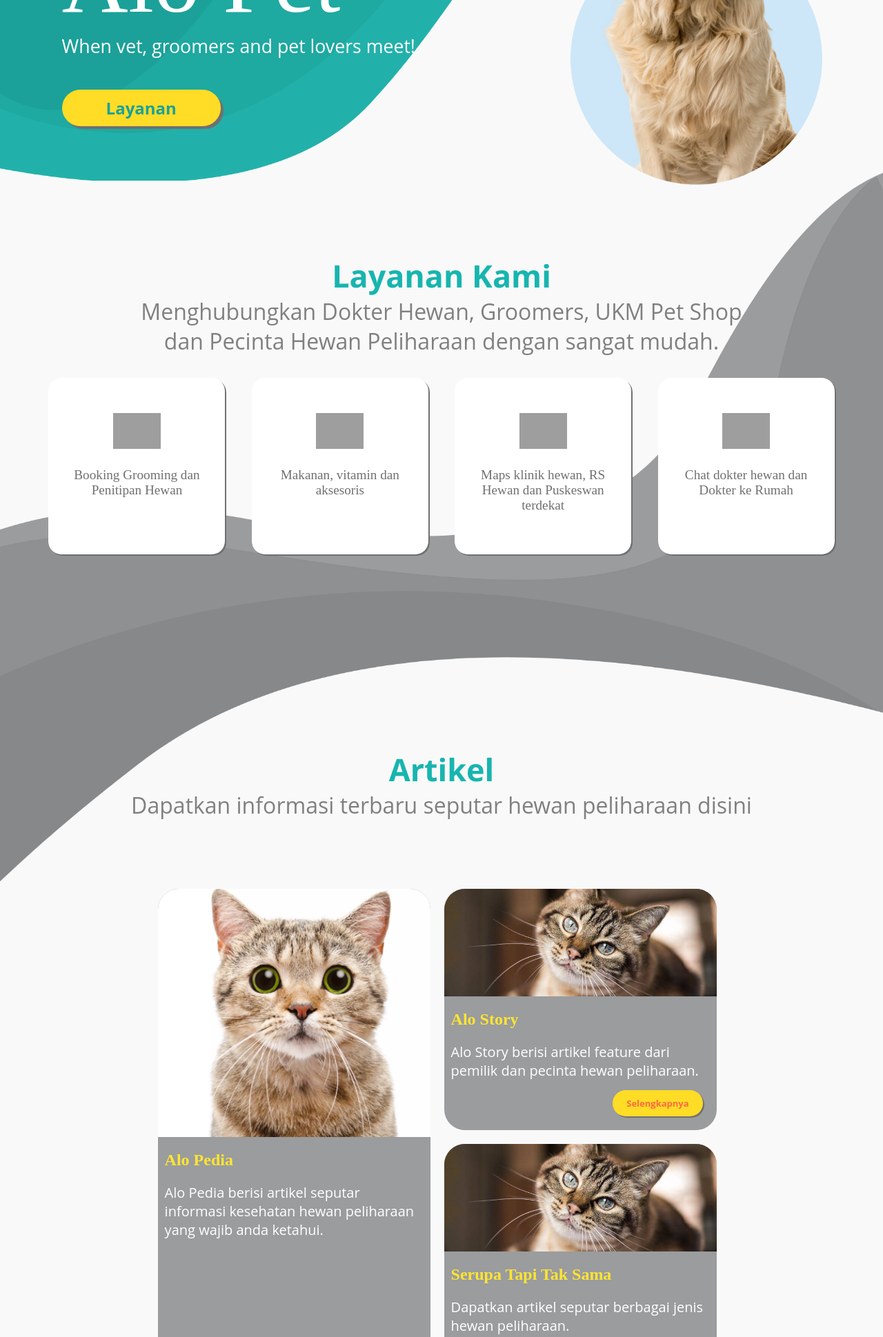
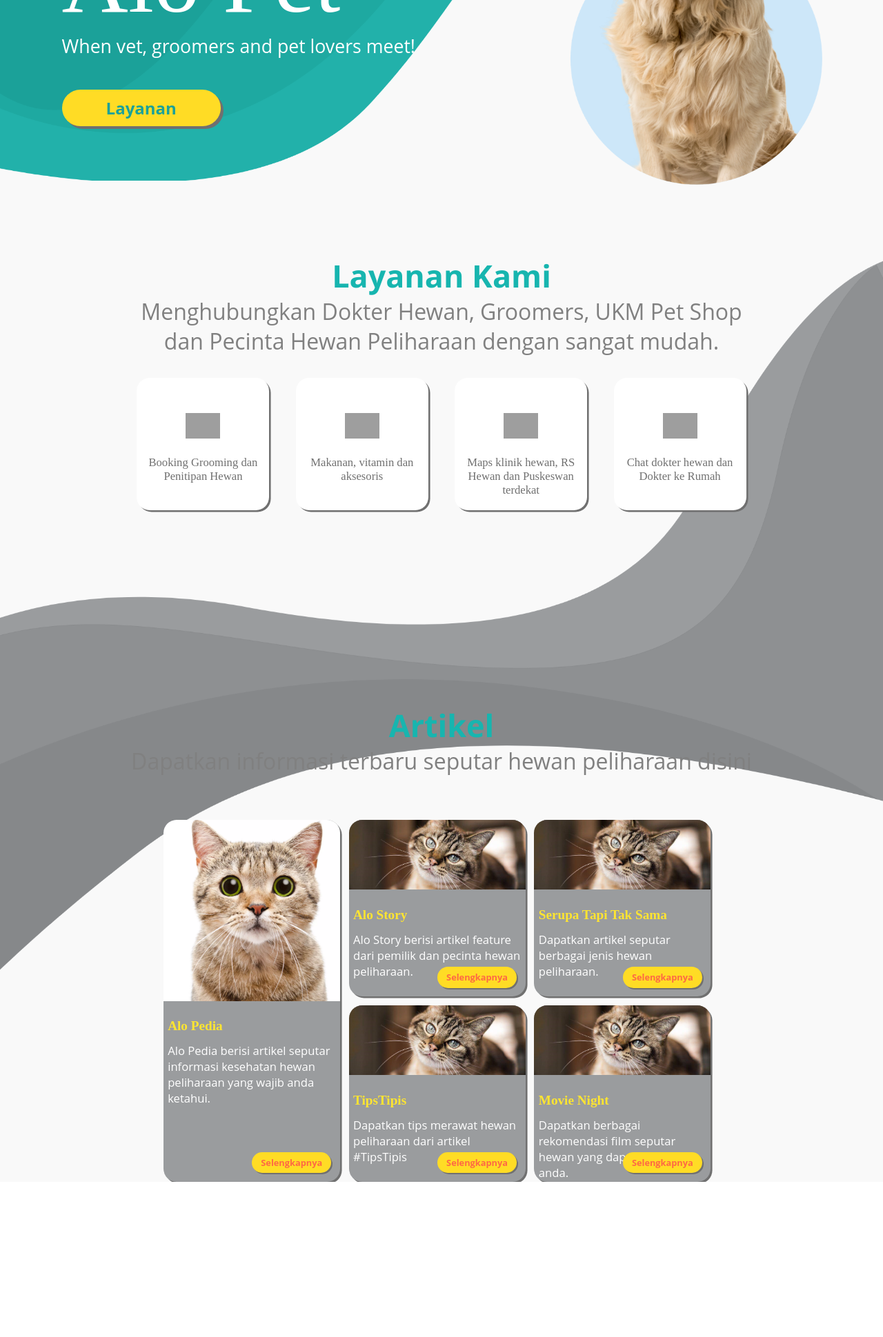
Before and after one commit to RandomG05/RandomG05.github.io, a PHP site: page / in a window 1280 px wide. Shown: the part 348-2287 px from the top of the page at 69% size. After the commit the page ends 2062 px from the top, so only its background shows below. Run offline with PHP 8.4, Linux system fonts and the light colour scheme; grey boxes are pictures that could not be loaded.

Commit message:
Update style.css

```diff
--- a/style.css
+++ b/style.css
@@ -142,29 +142,29 @@
     #background{
         display: block;
         position: absolute;
-        top: -10vw;
         width: 100%;
         z-index: -1;
+        overflow: visible;
     }
 
     .menu_layanan > a{
         position: relative;
         top: 0px;
         left: 0px;
-        width: 20vw;
-        height: 20vw;
+        width: 15vw;
+        height: 15vw;
         margin: .5vw 1.5vw auto;
         padding: 4vw 1vw 0px;
         text-align: center;
         font-family: Comfortaa;
         font-style: normal;
         font-weight: normal;
-        font-size: 1.5vw;
+        font-size: 1.3vw;
         color: rgba(112,112,112,1);
         background-color: #ffffff;
         border-radius: 1.5vw;
         transition-duration: 0.2s;
-        box-shadow: 2px 2px #707070;
+        box-shadow: .2vw .2vw #707070;
     }
 
     .menu_layanan > a:hover{
@@ -182,11 +182,12 @@
 
     .menu_artikel {
         display: grid;
-        grid-template-columns: repeat(auto-fit, 395px);
-        grid-gap: 20px;
+        grid-template-columns: repeat(auto-fit, 20vw);
+        grid-gap: 1vw;
         justify-content: center;
         position: relative;
-        top: 100px;
+        padding: 0px 10px 0px;
+        margin-top: 5%;
         left: 14%;
         width: 71%;
     }
@@ -200,20 +201,27 @@
 
     #artikel{
         position: relative;
+        bottom: 0px;
+        right: 0px;
+        height: 20vw;
         text-align: left;
-        width: 395px;
-        max-width: 632px;
-        height: 350px;
-        padding: 0px 0px 0px;
         background-color: #9A9C9E;
-        border-radius: 30px;
+        border-radius: 1.5vw;
         overflow: hidden;
+        box-shadow: .2vw .2vw #707070;
+        transition-duration: .2s;
+    }
+
+    #artikel:hover{
+        box-shadow: none;
+        right: -0.1vw;
+        bottom: -0.1vw;
     }
 
     #artikel.first{
         grid-row: 1/3;
         width: auto;
-        height: 720px;
+        height: 41vw;
     }
 
     #artikel.first #artikel_pict{
@@ -224,21 +232,21 @@
     }
 
     #artikel > h2{
-        padding: 20px 10px 10px;
+        padding: 2vw 0.5vw 0px;
         font-family: Comfortaa;
         font-style: normal;
         font-weight: bold;
-        font-size: 24px;
+        font-size: 1.5vw;
         color: rgba(255,229,48,1);
     }
 
     #artikel > span{
         display: block;
-        margin: 10px 10px 10px;
+        margin: 1vw 0.5vw 0vw;
         font-family: Open Sans;
         font-style: normal;
         font-weight: normal;
-        font-size: 20px;
+        font-size: 1.3vw;
         color: #FFFFFF;
     }
 
@@ -246,16 +254,17 @@
         display: block;
         position: absolute;
         float: right;
-        right: 20px;
-        bottom: 20px;
+        right: 1vw;
+        bottom: 1vw;
+        max-width: 10vw;
         color: white;
-        padding: 10px 20px 10px;
+        padding: 0.5vw 1vw 0.5vw;
         border-radius: 50px;
         background-color: rgba(255,220,37,1);
         font-family: Open Sans;
         font-style: normal;
         font-weight: bold;
-        font-size: 13px;
+        font-size: 1vw;
         color: rgba(254,104,69,1);
         box-shadow: 2px 2px #707070;
         transition-duration: .2s;
```
Also changed, not shown: other parts of style.css (+121 -2 lines).
